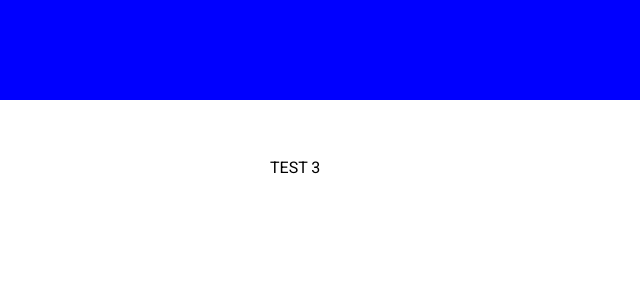
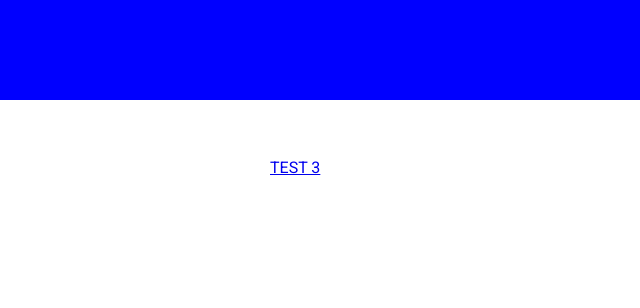
Before and after one commit to mbuc86/mbuc86.github.io, a plain HTML site: page index.html in a window 1280 px wide. Shown: the top 308 px of the page, 287-927 px from the left. Drawn offline with Linux system fonts and the light colour scheme.

Commit message:
Batch update

```diff
--- a/index.html
+++ b/index.html
@@ -35,7 +35,7 @@
         <div class="editable-style silex-element-content silex-id-1478366444112-0 container-element website-width"><a class="editable-style container-element silex-id-1666262300336-1" href="sbb.ch"></a></div>
     </section>
     <section class="container-element editable-style silex-id-1474394621033-3 section-element prevent-resizable page-page-1 paged-element paged-element-visible">
-        <div class="editable-style silex-element-content silex-id-1474394621032-2 container-element website-width selected"><div class="editable-style text-element silex-id-1666259868610-0"><div class="silex-element-content normal">TEST 3<br></div></div></div>
+        <div class="editable-style silex-element-content silex-id-1474394621032-2 container-element website-width selected"><a class="editable-style text-element silex-id-1666259868610-0" href="sbb.ch"><div class="silex-element-content normal">TEST 3<br></div></a></div>
     </section>
     <section class="container-element editable-style silex-id-1478366450713-3 section-element prevent-resizable page-page-1 paged-element paged-element-visible">
         <div class="editable-style silex-element-content silex-id-1478366450713-2 container-element website-width">
```
